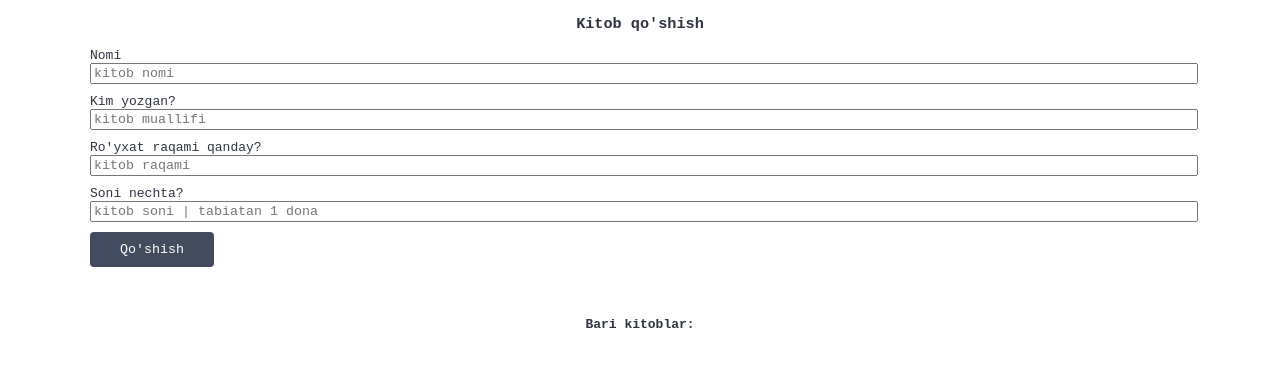
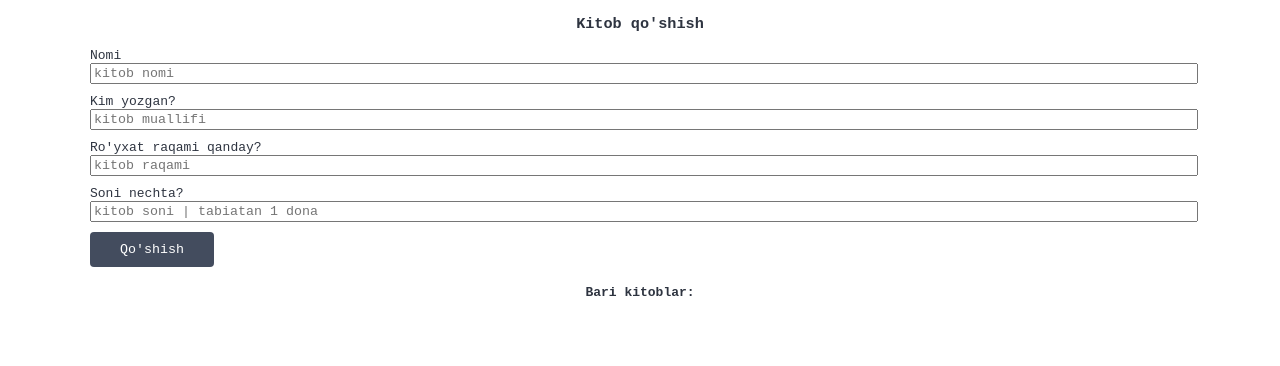
Before and after one commit to akbarjondev/najot-books, a website: page public/index.html in a window 1280 px wide. Drawn offline with Linux system fonts and the light colour scheme; no server answers.

Commit message:
Refactor code

```diff
--- a/public/css/main.css
+++ b/public/css/main.css
@@ -32,11 +32,3 @@ body {
 	border-radius: 4px;
 	cursor: pointer;
 }
-
-.books {
-	margin-top: 50px;
-}
-
-.books__heading {
-	text-align: center;
-}
--- a/public/index.html
+++ b/public/index.html
@@ -37,8 +37,8 @@
 			</div>
 		</form>
 
+		<h4 class="conatiner__heading heading">Bari kitoblar:</h4>
 		<div class="books" id="books">
-			<h4 class="books__heading">Bari kitoblar:</h4>
 		</div>
 
 	</div>
--- a/public/js/main.js
+++ b/public/js/main.js
@@ -47,6 +47,8 @@ form.addEventListener('submit', async (evt) => {
 
 			alert('Kitob qo\'shildi :)')
 
+			books.textContent = ''
+
 			getAllData()
 
 		} else {
```
